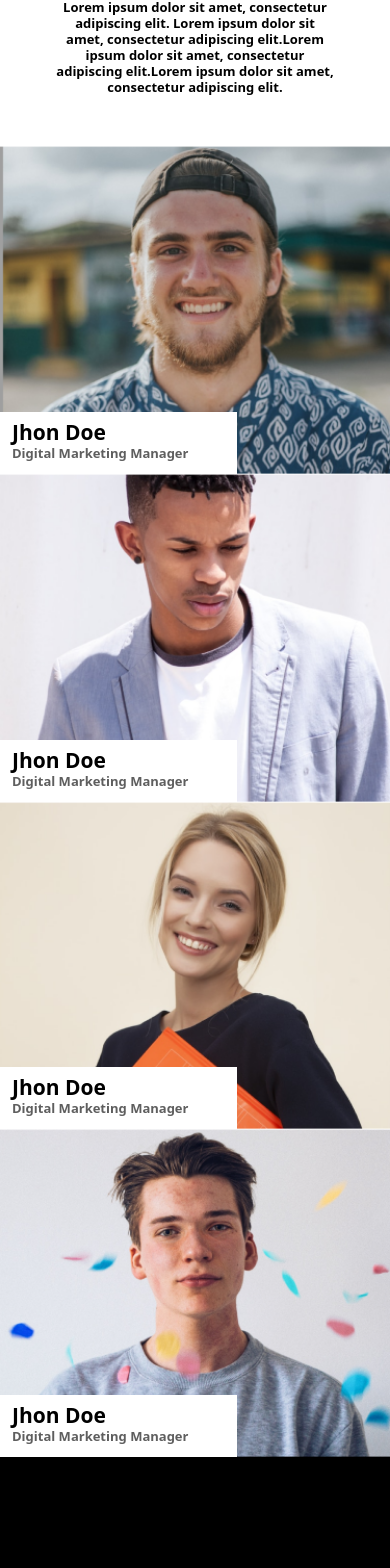
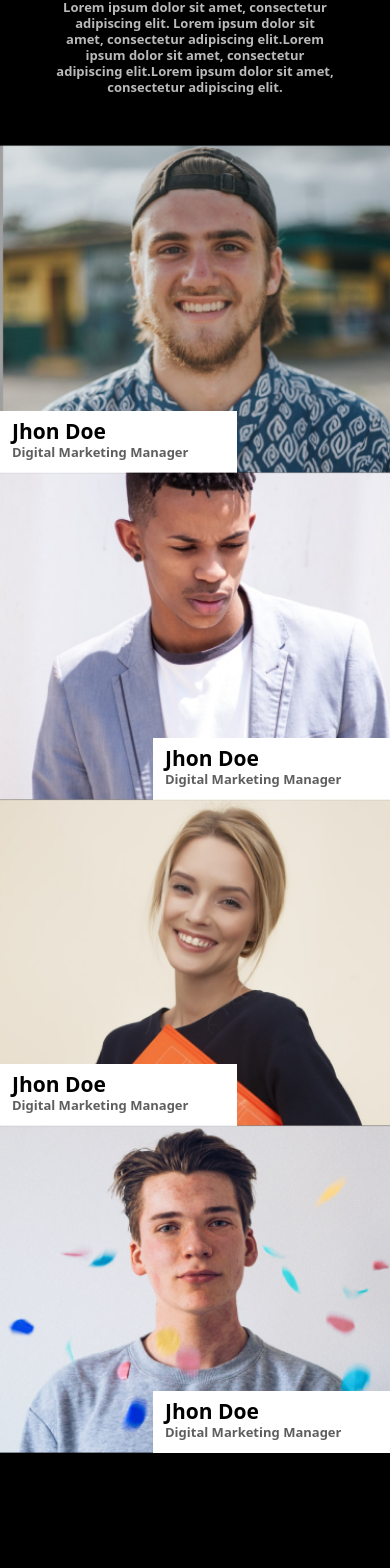
Before and after one commit to buithanhnhan76/tessetest, a React (Create React App) app: page / in a window 390 px wide. Shown: the part 2012-3580 px from the top of the page. Built offline with nearby package versions, Linux system fonts and the light colour scheme.

Commit message:
fix ourteam and footer component

```diff
--- a/src/components/footer.jsx
+++ b/src/components/footer.jsx
@@ -2,7 +2,7 @@ import React from "react";
 
 const Footer = () => {
   return (
-    <section className="bg-[#000000] md:bg-[#ffffff] text-white md:text-black">
+    <section className="bg-[#000000] md:bg-[#ffffff] text-white md:text-black mt-[-1px]">
       <main>
         <div>
           <div className="md:flex md:justify-between md:py-[32px] md:pl-[95px] md:pr-[107px]">
--- a/src/components/ourteam.jsx
+++ b/src/components/ourteam.jsx
@@ -6,14 +6,14 @@ import TeamMember4 from "../images/teammember (4).png";
 
 const OurTeam = () => {
   return (
-    <section>
+    <section className="bg-[#000000] text-white">
       <main>
         <div>
           <div className="text-center">
             <div className="font-[600] text-[35px] leading-[42px]">
               Our Team
             </div>
-            <div className="font-[600] mt-[15px] text-[13px] leading-[16px] max-w-[278px] mx-auto">
+            <div className="font-[600] mt-[15px] text-[13px] leading-[16px] max-w-[278px] mx-auto text-[#BABABA]">
               Lorem ipsum dolor sit amet, consectetur adipiscing elit. Lorem
               ipsum dolor sit amet, consectetur adipiscing elit.Lorem ipsum
               dolor sit amet, consectetur adipiscing elit.Lorem ipsum dolor sit
@@ -21,14 +21,14 @@ const OurTeam = () => {
             </div>
           </div>
           <div className="mt-[51px] md:w-[25%] md:inline-block">
-            <div className="relative group">
+            <div className="relative group mt-[-1px]">
               <img
                 src={TeamMember1}
                 alt="team member 3"
                 className="w-full object-cover"
               ></img>
               <div className="absolute bottom-0 left-0 bg-white max-w-[237px] md:max-w-[100%] w-full pl-[12px] pt-[8px] pb-[13px] md:hidden group-hover:block">
-                <div className="font-[700] text-[21px] leading-[25px]">
+                <div className="font-[700] text-[21px] leading-[25px] text-black">
                   Jhon Doe
                 </div>
                 <div className="leading-[16px] text-[13px] font-[600] text-[#5E5E5E]">
@@ -37,15 +37,15 @@ const OurTeam = () => {
               </div>
             </div>
           </div>
-          <div className="md:w-[25%] md:inline-block">
+          <div className="md:w-[25%] md:inline-block mt-[-1px]">
             <div className="relative group">
               <img
                 src={TeamMember2}
                 alt="team member 3"
                 className="w-full object-cover"
               ></img>
-              <div className="absolute bottom-0 left-0 bg-white max-w-[237px] md:max-w-[100%] w-full pl-[12px] pt-[8px] pb-[13px] md:hidden group-hover:block">
-                <div className="font-[700] text-[21px] leading-[25px]">
+              <div className="absolute bottom-0 right-0 bg-white max-w-[237px] md:max-w-[100%] w-full pl-[12px] pt-[8px] pb-[13px] md:hidden group-hover:block">
+                <div className="font-[700] text-[21px] leading-[25px] text-black">
                   Jhon Doe
                 </div>
                 <div className="leading-[16px] text-[13px] font-[600] text-[#5E5E5E]">
@@ -54,7 +54,7 @@ const OurTeam = () => {
               </div>
             </div>
           </div>
-          <div className="md:w-[25%] md:inline-block">
+          <div className="md:w-[25%] md:inline-block mt-[-1px]">
             <div className="relative group">
               <img
                 src={TeamMember3}
@@ -62,7 +62,7 @@ const OurTeam = () => {
                 className="w-full object-cover"
               ></img>
               <div className="absolute bottom-0 left-0 bg-white max-w-[237px] md:max-w-[100%] w-full pl-[12px] pt-[8px] pb-[13px] md:hidden group-hover:block">
-                <div className="font-[700] text-[21px] leading-[25px]">
+                <div className="font-[700] text-[21px] leading-[25px] text-black">
                   Jhon Doe
                 </div>
                 <div className="leading-[16px] text-[13px] font-[600] text-[#5E5E5E]">
@@ -71,15 +71,15 @@ const OurTeam = () => {
               </div>
             </div>
           </div>
-          <div className="md:w-[25%] md:inline-block">
+          <div className="md:w-[25%] md:inline-block mt-[-1px]">
             <div className="relative group">
               <img
                 className="w-full object-cover"
                 alt="tem member 4"
                 src={TeamMember4}
               ></img>
-              <div className="absolute bottom-0 left-0 bg-white max-w-[237px] md:max-w-[100%] w-full pl-[12px] pt-[8px] pb-[13px] md:hidden group-hover:block">
-                <div className="font-[700] text-[21px] leading-[25px]">
+              <div className="absolute bottom-0 right-0 bg-white max-w-[237px] md:max-w-[100%] w-full pl-[12px] pt-[8px] pb-[13px] md:hidden group-hover:block">
+                <div className="font-[700] text-[21px] leading-[25px] text-black">
                   Jhon Doe
                 </div>
                 <div className="leading-[16px] text-[13px] font-[600] text-[#5E5E5E]">
```
